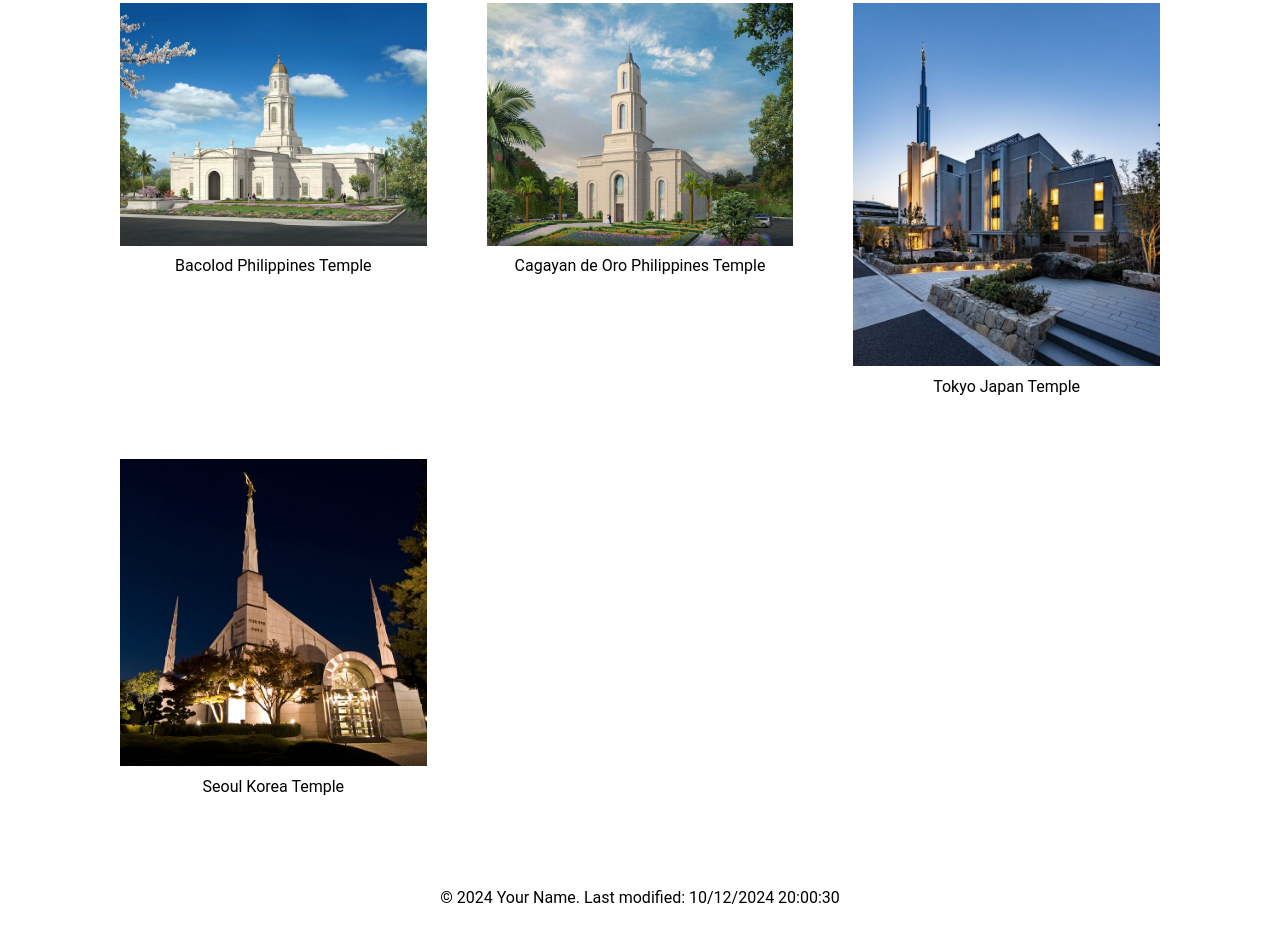
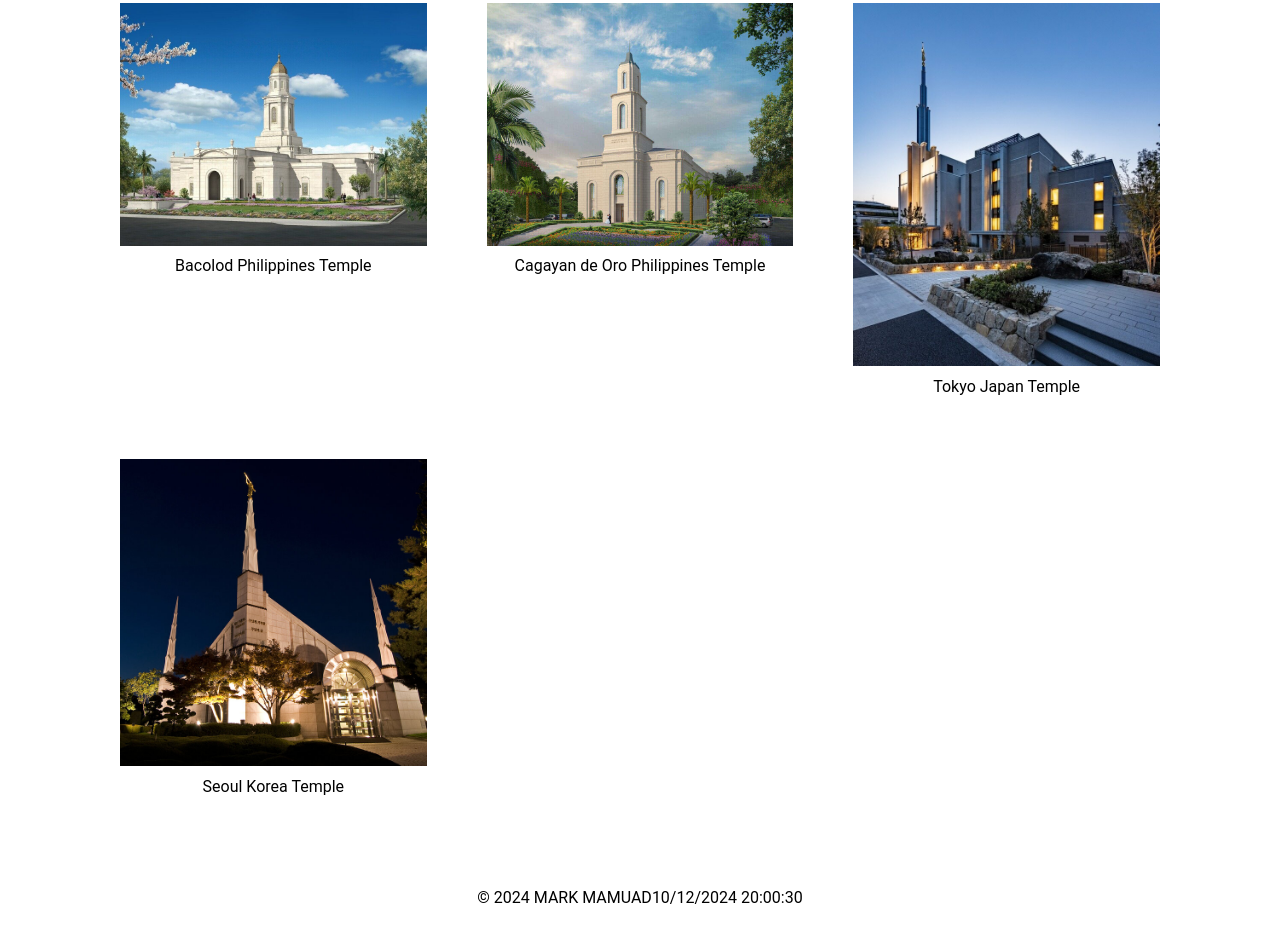
Before and after one commit to mark81294/wdd131, a plain HTML site: page temples.html in a window 1280 px wide. Shown: the part 1005-1942 px from the top of the page. Drawn offline with Linux system fonts and the light colour scheme; files whose address does not match are found by name.

```diff
--- a/temples.html
+++ b/temples.html
@@ -65,7 +65,7 @@
         </figure>
     </main>
     <footer>
-        <p>&copy; <span id="year"></span> Your Name. Last modified: <span id="last-modified"></span></p>
+        <p>&copy; <span id="year"></span> MARK MAMUAD<span id="last-modified"></span></p>
     </footer>
 </body>
 </html>
```
